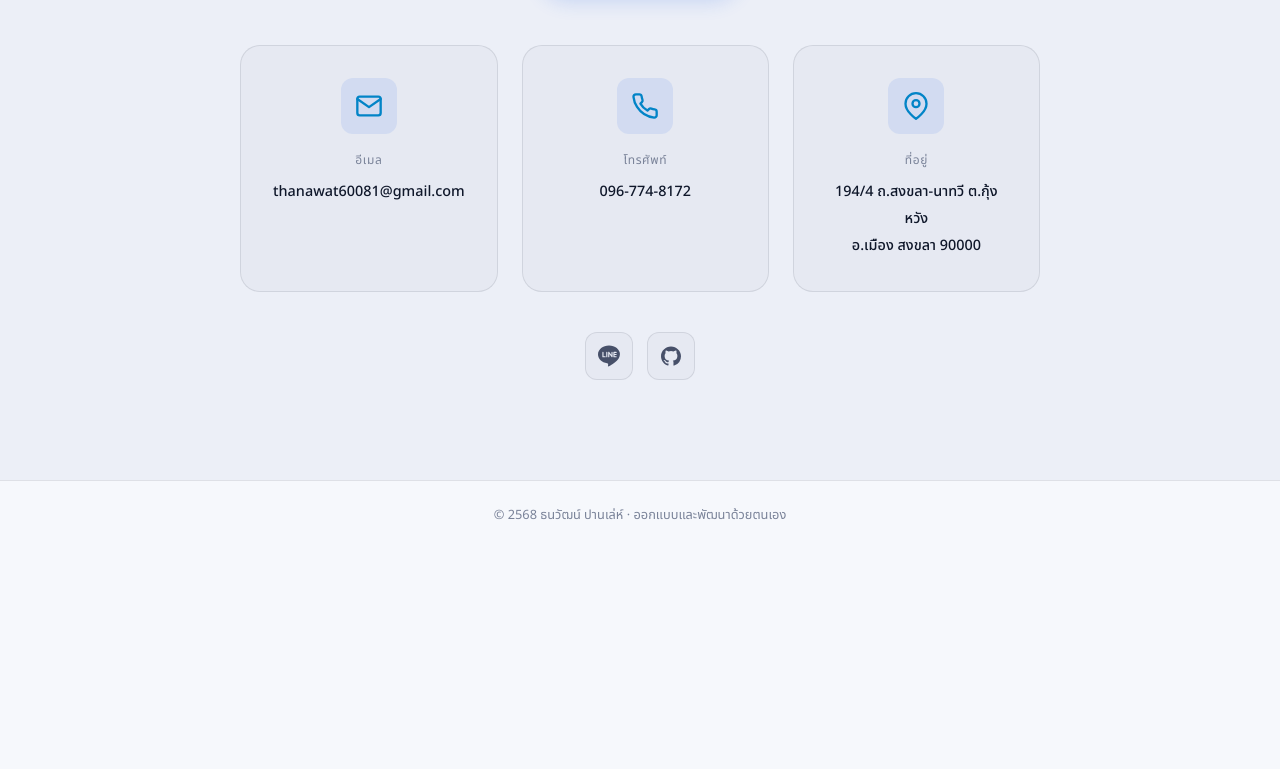
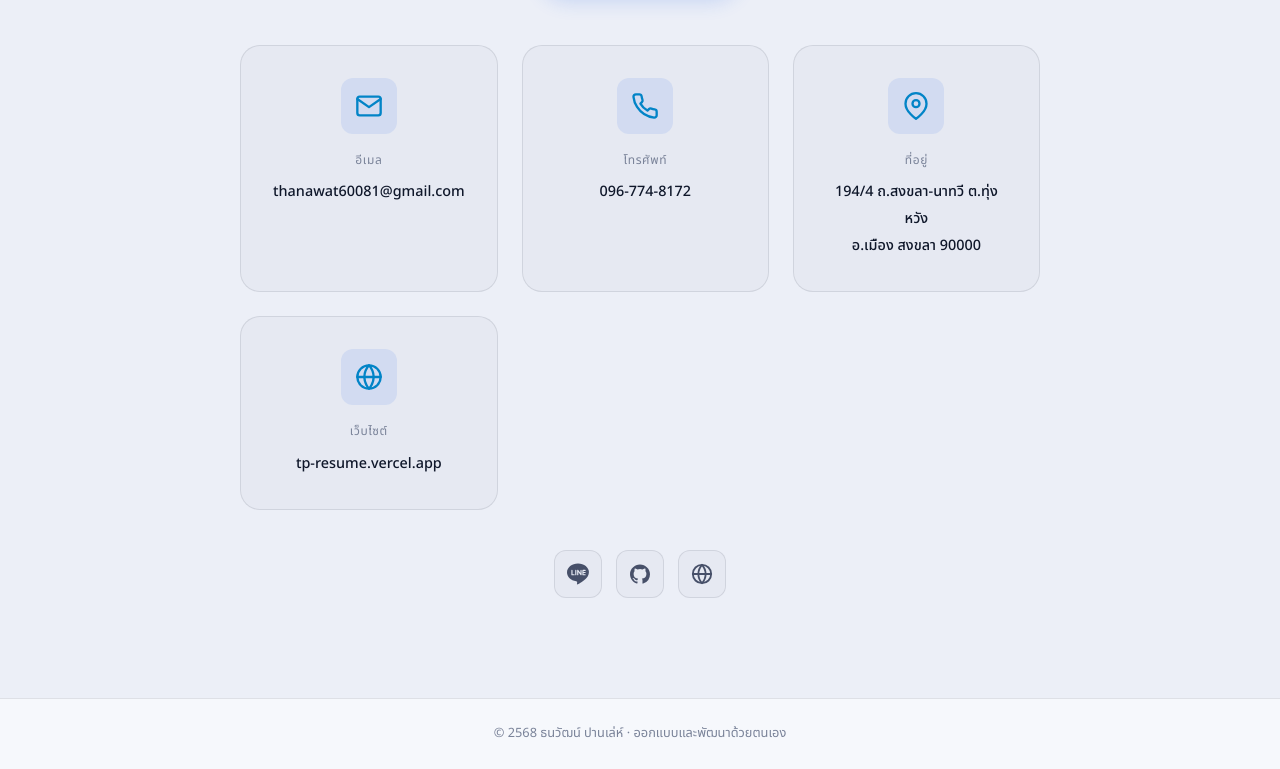
Before and after one commit to Thanawat2539/resume, a plain HTML site: page index.html in a window 1280 px wide. Shown: the part 6465-7234 px from the top of the page. Before the commit the page ends 7016 px from the top, so only its background shows below. Drawn offline with Linux system fonts and the light colour scheme.

Commit message:
Add website link to contact section and fix subdistrict spelling
- Add a เว็บไซต์ contact card and a globe social button linking to
  the live site (tp-resume.vercel.app)
- Fix address typo: ต.กุ้งหวัง -> ต.ทุ่งหวัง

Co-Authored-By: Claude Opus 4.8 <noreply@anthropic.com>

```diff
--- a/index.html
+++ b/index.html
@@ -625,7 +625,14 @@
                         <svg width="28" height="28" viewBox="0 0 24 24" fill="none" stroke="currentColor" stroke-width="2" stroke-linecap="round" stroke-linejoin="round"><path d="M21 10c0 7-9 13-9 13s-9-6-9-13a9 9 0 0 1 18 0z"/><circle cx="12" cy="10" r="3"/></svg>
                     </div>
                     <span class="contact-label">ที่อยู่</span>
-                    <span class="contact-value">194/4 ถ.สงขลา-นาทวี ต.กุ้งหวัง<br>อ.เมือง สงขลา 90000</span>
+                    <span class="contact-value">194/4 ถ.สงขลา-นาทวี ต.ทุ่งหวัง<br>อ.เมือง สงขลา 90000</span>
+                </div>
+                <div class="contact-card reveal">
+                    <div class="contact-icon">
+                        <svg width="28" height="28" viewBox="0 0 24 24" fill="none" stroke="currentColor" stroke-width="2" stroke-linecap="round" stroke-linejoin="round"><circle cx="12" cy="12" r="10"/><line x1="2" y1="12" x2="22" y2="12"/><path d="M12 2a15.3 15.3 0 0 1 4 10 15.3 15.3 0 0 1-4 10 15.3 15.3 0 0 1-4-10 15.3 15.3 0 0 1 4-10z"/></svg>
+                    </div>
+                    <span class="contact-label">เว็บไซต์</span>
+                    <a href="https://tp-resume.vercel.app" target="_blank" rel="noopener" class="contact-value">tp-resume.vercel.app</a>
                 </div>
             </div>
             <div class="contact-social reveal">
@@ -634,6 +641,9 @@
                 </a>
                 <a href="https://github.com/Thanawat2539" target="_blank" rel="noopener" class="social-btn" aria-label="GitHub" title="GitHub: Thanawat2539">
                     <svg width="20" height="20" viewBox="0 0 24 24" fill="currentColor"><path d="M12 .5C5.37.5 0 5.78 0 12.29c0 5.2 3.44 9.6 8.21 11.16.6.11.82-.25.82-.56 0-.28-.01-1.02-.02-2-3.34.71-4.04-1.58-4.04-1.58-.55-1.37-1.33-1.74-1.33-1.74-1.09-.73.08-.72.08-.72 1.2.08 1.84 1.22 1.84 1.22 1.07 1.8 2.81 1.28 3.5.98.11-.76.42-1.28.76-1.57-2.67-.3-5.47-1.31-5.47-5.84 0-1.29.47-2.34 1.24-3.17-.12-.3-.54-1.52.12-3.16 0 0 1.01-.32 3.3 1.21a11.5 11.5 0 0 1 6 0c2.29-1.53 3.3-1.21 3.3-1.21.66 1.64.24 2.86.12 3.16.77.83 1.24 1.88 1.24 3.17 0 4.54-2.81 5.53-5.49 5.83.43.37.81 1.1.81 2.22 0 1.6-.01 2.89-.01 3.28 0 .31.21.68.83.56A12.04 12.04 0 0 0 24 12.29C24 5.78 18.63.5 12 .5z"/></svg>
+                </a>
+                <a href="https://tp-resume.vercel.app" target="_blank" rel="noopener" class="social-btn" aria-label="เว็บไซต์" title="เว็บไซต์: tp-resume.vercel.app">
+                    <svg width="22" height="22" viewBox="0 0 24 24" fill="none" stroke="currentColor" stroke-width="2" stroke-linecap="round" stroke-linejoin="round"><circle cx="12" cy="12" r="10"/><line x1="2" y1="12" x2="22" y2="12"/><path d="M12 2a15.3 15.3 0 0 1 4 10 15.3 15.3 0 0 1-4 10 15.3 15.3 0 0 1-4-10 15.3 15.3 0 0 1 4-10z"/></svg>
                 </a>
             </div>
         </div>
```
